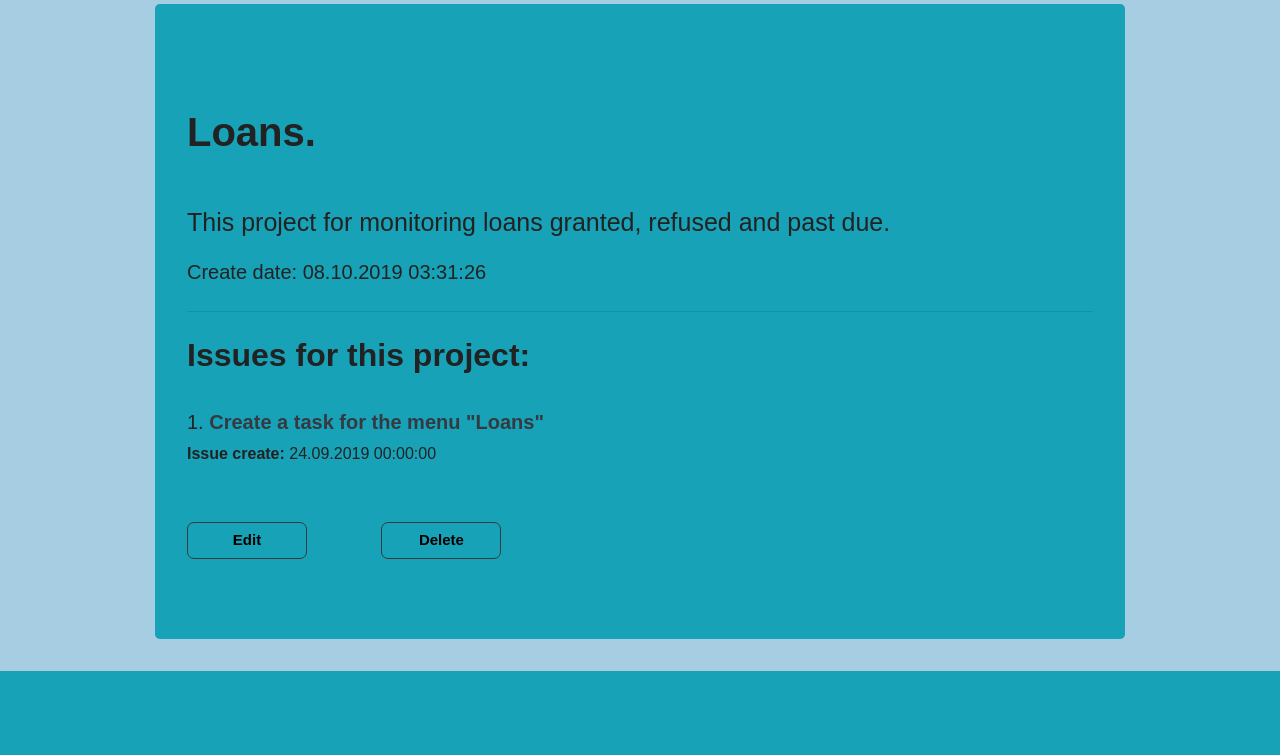
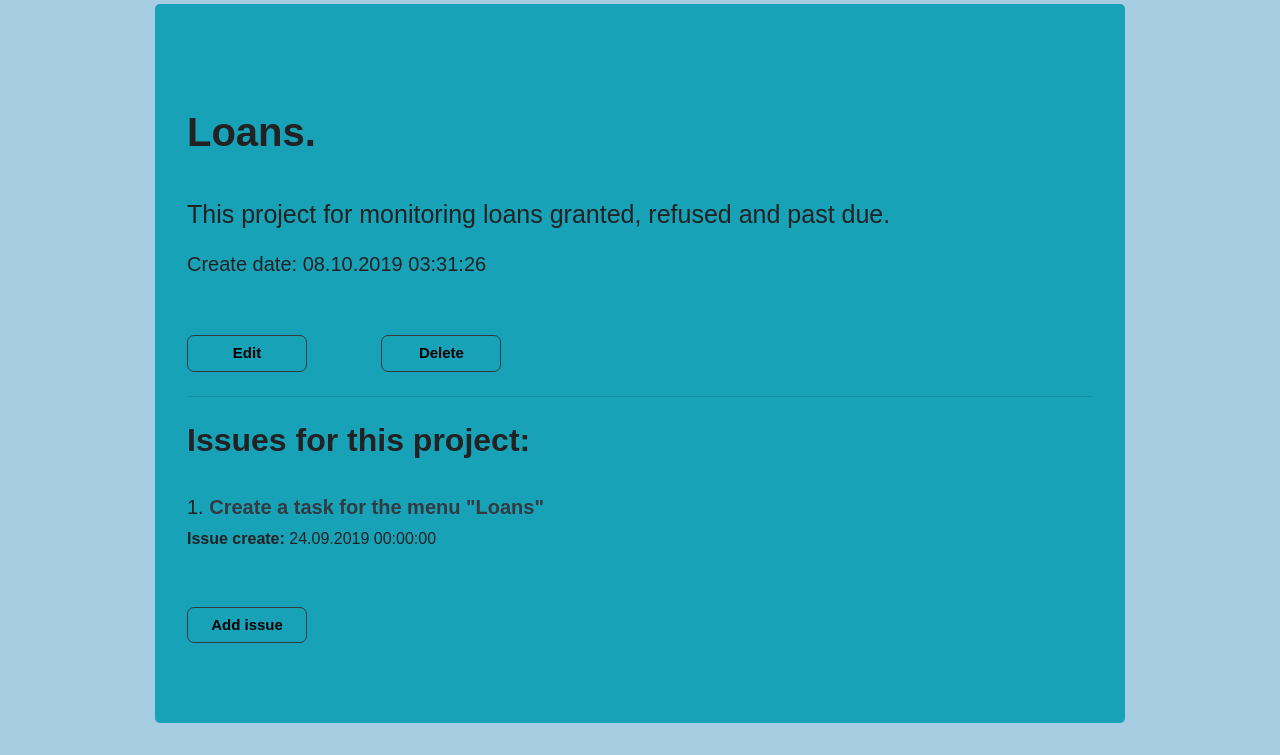
Before and after one commit to Aisuluu1405/python_group_3_homework_49_Aisulu_Dzhusupova, a Django app: page /project/1/ in a window 1280 px wide. Shown: the part 138-893 px from the top of the page. Before the commit the page ends 809 px from the top, so only its background shows below. Run offline with Django 3.2, Linux system fonts and the light colour scheme; data comes from the database, SQL or seed files in the repository; some libraries are stand-ins or nearby versions.

Commit message:
Изменила 'project/detail.html' вывела на странице просмотра проекта  кнопку для добавления задач для конкретного проекта.

```diff
--- a/source/main/urls.py
+++ b/source/main/urls.py
@@ -16,7 +16,7 @@
 from django.contrib import admin
 from django.urls import path
 
-from webapp.views import IndexView, IssueView, IssueCreateView, IssueEditView, IssueDeleteView,\
+from webapp.views import IndexView, IssueView, IssueCreateView, IssueEditView, IssueDeleteView, IssueProjectCreateView,\
     StatusIndexView, StatusCreateView, StatusEditView, StatusDeleteView,\
     TypeIndexView, TypeCreateView, TypeEditView, TypeDeleteView,\
     ProjectIndexView, ProjectView, ProjectCreateView, ProjectEditView, ProjectDeleteView
@@ -41,4 +41,5 @@
     path('project/add/', ProjectCreateView.as_view(), name='project_add'),
     path('project/<int:pk>/edit/', ProjectEditView.as_view(), name='project_edit'),
     path('project/delete/<int:pk>/', ProjectDeleteView.as_view(), name='project_delete'),
+    path('project/<int:pk>/add_issue/', IssueProjectCreateView.as_view(), name='project_issue_add')
 ]
--- a/source/webapp/forms.py
+++ b/source/webapp/forms.py
@@ -6,7 +6,7 @@
 class IssueForm(forms.ModelForm):
     class Meta:
         model = Issue
-        exclude = ['create']
+        exclude = ['create', 'project']
 
 
 class StatusForm(forms.ModelForm):
--- a/source/webapp/models.py
+++ b/source/webapp/models.py
@@ -15,6 +15,10 @@
                                 on_delete=models.PROTECT, verbose_name='Project')
 
     create = models.DateTimeField(auto_now_add=True, verbose_name='Date of create')
+
+    def __init__(self, *args, **kwargs):
+        super().__init__(*args, **kwargs)
+        self.projects = None
 
     def __str__(self):
         return self.summary
--- a/source/webapp/static/css/style.css
+++ b/source/webapp/static/css/style.css
@@ -110,3 +110,7 @@
 .page-active {
     background: #ff7e5f;
 }
+.add{
+    margin-right: 80%;
+    margin-top: 5px;
+}
--- a/source/webapp/templates/issue/add.html
+++ b/source/webapp/templates/issue/add.html
@@ -4,7 +4,7 @@
 
 {% block content %}
     <h1>Add Issue</h1>
-    <form method="POST" action="{% url "issue_add" %}">
+    <form method="POST" action="">
         {% include 'partial/form.html' with button_text='Add' %}
     </form>
 {% endblock %}
--- a/source/webapp/templates/partial/form.html
+++ b/source/webapp/templates/partial/form.html
@@ -7,7 +7,7 @@
 
 {% for field in form %}
 
-    <p><label class="fields ml-5" for="{{ field.id_for_label }}">{{ field.label }}
+<p><label class="fields ml-5" for="{{ field.id_for_label }}">{{ field.label }}
         {% if field.field.required %}
             <span class="required">*</span>
         {% endif %}
@@ -22,5 +22,4 @@
         <p class="form-error">{{ error }}</p>
     {% endfor %}
 {% endfor %}
-
 <p class="text-center"><input type="submit" value="{{ button_text }}" class="btn btn-outline-dark"></p>
--- a/source/webapp/templates/project/detail.html
+++ b/source/webapp/templates/project/detail.html
@@ -4,9 +4,11 @@
 
 {%  block content %}
     <div class="jumbotron mt-5 bg-info">
-        <h1 class="title_card display-5 font-weight-bold pb-2">{{ project.project }}.</h1>
+        <h1 class="title_card display-5 font-weight-bold">{{ project.project }}.</h1>
         <p class="pre">{{ project.specification }}</p>
         <p class="lead">Create date: {{ project.date_create| date:'d.m.Y H:i:s'}}</p>
+        <p><a href="{% url 'project_edit' project.pk %}" class="btn btn-outline-dark" >Edit</a>
+            <a href="{% url 'project_delete' project.pk %}" class="btn btn-outline-dark" >Delete</a></p>
         <hr class="my-4">
 
         <h2><b>Issues for this project: </b></h2>
@@ -17,7 +19,9 @@
             {% empty %}
                 <p>This new project, no issues yet.</p>
             {%  endfor %}
-            <p><a href="{% url 'project_edit' project.pk %}" class="btn btn-outline-dark" >Edit</a>
-            <a href="{% url 'project_delete' project.pk %}" class="btn btn-outline-dark" >Delete</a></p>
+
+        <form class="add" action="{% url 'project_issue_add' project.pk %}" method="POST">
+            {% include 'partial/form.html' with button_text='Add issue' %}
+        </form>
     </div>
 {% endblock %}
--- a/source/webapp/views/__init__.py
+++ b/source/webapp/views/__init__.py
@@ -1,4 +1,4 @@
-from .issue_views import IndexView, IssueView, IssueCreateView, IssueEditView, IssueDeleteView
+from .issue_views import IndexView, IssueView, IssueCreateView, IssueEditView, IssueDeleteView, IssueProjectCreateView
 
 from .status_views import StatusIndexView, StatusCreateView, StatusEditView, StatusDeleteView
 
--- a/source/webapp/views/project_views.py
+++ b/source/webapp/views/project_views.py
@@ -16,13 +16,11 @@
 class ProjectView(DetailView):
     model = Project
     template_name = 'project/detail.html'
-    pk_url_kwarg = 'pk'
     context_object_name = 'project'
 
     def get_context_data(self, **kwargs):
         context = super().get_context_data(**kwargs)
-        project = self.object
-        issues = project.issues.order_by('-create')
+        issues = context['project'].issues.order_by('-create')
         context['issues'] = issues
         return context
 
@@ -58,3 +56,6 @@
             return redirect(self.success_url)
         except ProtectedError:
             return render(request, self.template)
+
+#
+#
```
Also changed, not shown: source/webapp/views/issue_views.py (+14 -2 lines), source/webapp/views/status_views.py (line endings or trailing spaces).
